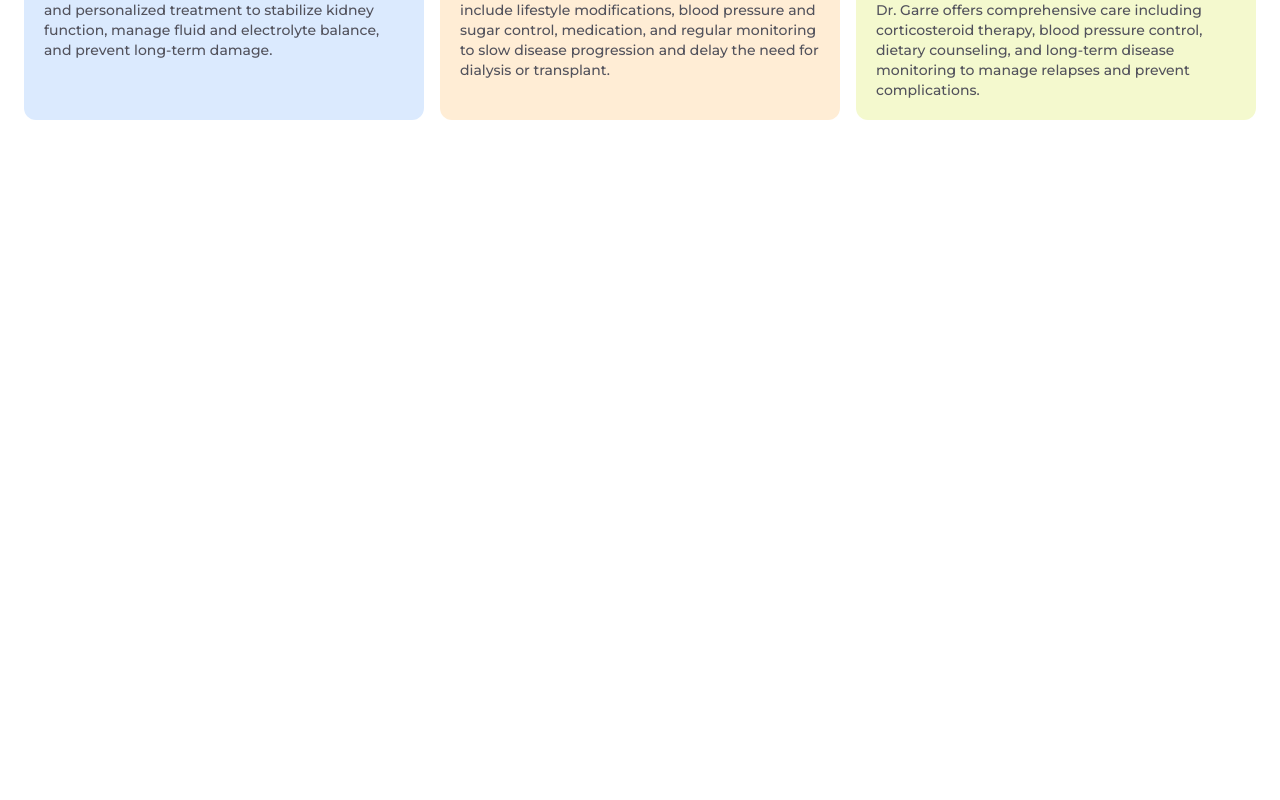
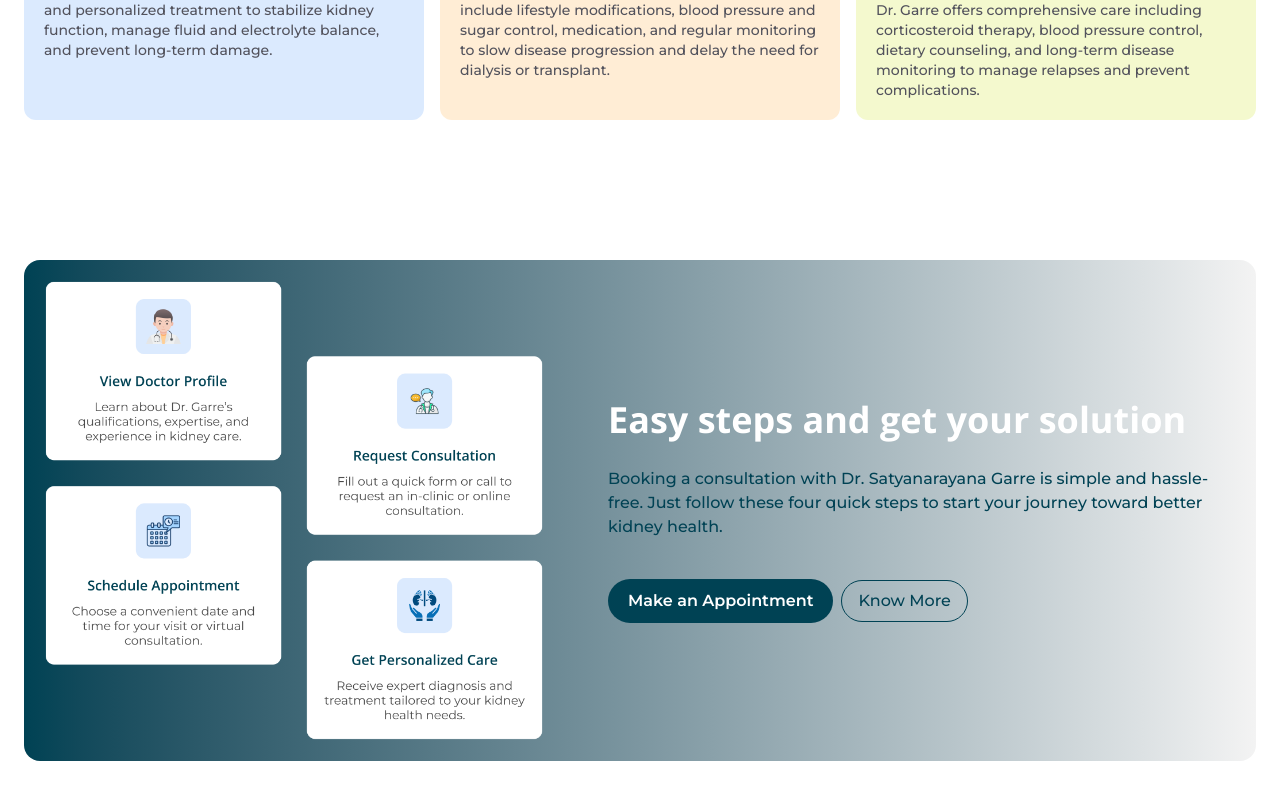
Before and after one commit to priyesshrai/dr-satyanarayana, a Next.js app: page / in a window 1280 px wide. Shown: the part 1907-2707 px from the top of the page. Before the commit the page ends 2097 px from the top, so only its background shows below. Built offline with nearby package versions, Linux system fonts and the light colour scheme.

Commit message:
add steps cta

```diff
--- a/src/app/page.tsx
+++ b/src/app/page.tsx
@@ -1,5 +1,6 @@
 import About from '@/components/About'
 import Hero from '@/components/Hero'
+import Steps from '@/components/Steps'
 import TreatmentList from '@/components/TreatmentList'
 import React from 'react'
 
@@ -9,6 +10,7 @@ export default function HomePage() {
       <Hero />
       <About />
       <TreatmentList />
+      <Steps />
     </main>
   )
 }
--- /dev/null
+++ b/src/components/Steps.tsx
@@ -0,0 +1,36 @@
+import { ButtonPrimary, Heading, Section, Subheading, Wrapper } from '@/utils/Section'
+import Image from 'next/image'
+import Link from 'next/link'
+import React from 'react'
+
+export default function Steps() {
+    return (
+        <Section>
+            <Wrapper>
+                <div className='relative w-full rounded-2xl bg-gradient-to-r from-dark-navy to-[#F3F3F3] p-5 grid lg:grid-cols-[500px_1fr] grid-cols-1 lg:gap-16 gap-8'>
+                    <div className="w-full h-full">
+                        <Image src={'/images/contact/cta-img.png'} width={500} height={500} alt='Easy steps and get your solution' className='w-full' />
+                    </div>
+                    <div className="w-full flex justify-center flex-col gap-10">
+                        <div className='relative flex flex-col gap-5'>
+                            <Heading className='lg:text-dark-navy !text-white'>
+                                Easy steps and get your solution
+                            </Heading>
+                            <Subheading className='!text-left lg:!text-dark-navy !text-white'>
+                                Booking a consultation with Dr. Satyanarayana Garre is simple and hassle-free. Just follow these four quick steps to start your journey toward better kidney health.
+                            </Subheading>
+                        </div>
+                        <div className='flex items-center gap-2 md:flex-row flex-col-reverse'>
+                            <ButtonPrimary>
+                                Make an Appointment
+                            </ButtonPrimary>
+                            <Link href='/about' className='rounded-full text-base font-medium !font-montserrat text-dark-navy px-4 py-2 border border-dark-navy'>
+                                Know More
+                            </Link>
+                        </div>
+                    </div>
+                </div>
+            </Wrapper>
+        </Section>
+    )
+}
```
Also changed, not shown: public/images/contact/cta-img.png (added).
